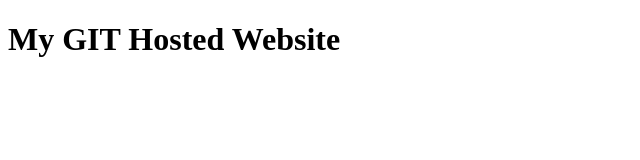
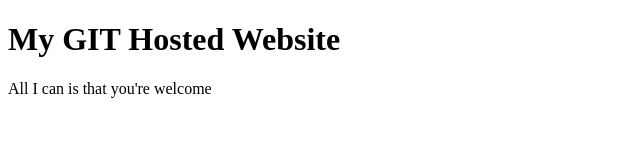
Before and after one commit to raeestha/My-first-project, a plain HTML site: page index.html in a window 1280 px wide. Shown: the whole page, without its empty margins (0-640 px from the left). Drawn offline with Linux system fonts and the light colour scheme.

Commit message:
adding a body
Added a welcome message to the webpage.

```diff
--- a/index.html
+++ b/index.html
@@ -7,5 +7,6 @@
 </head>
 <body>
     <h1>My GIT Hosted Website</h1>
+    All I can is that you're welcome
 </body>
 </html>
```
